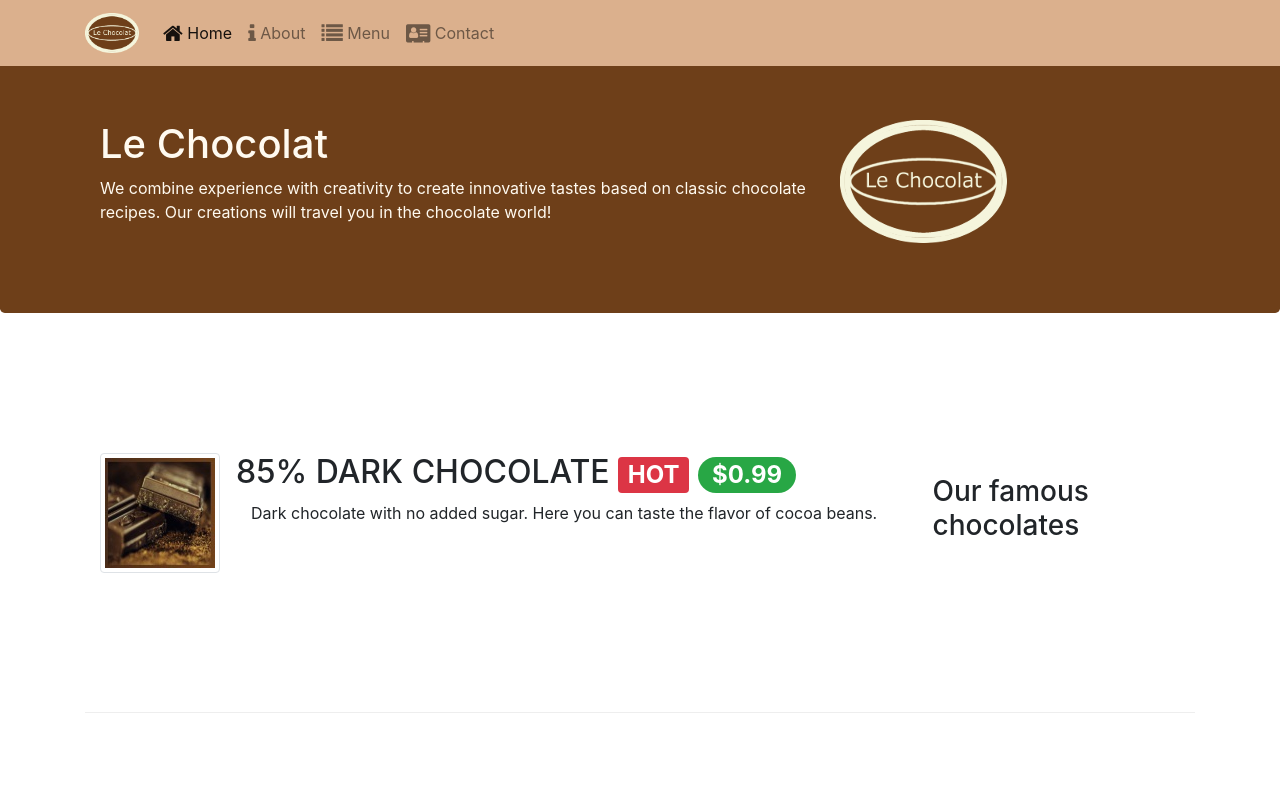
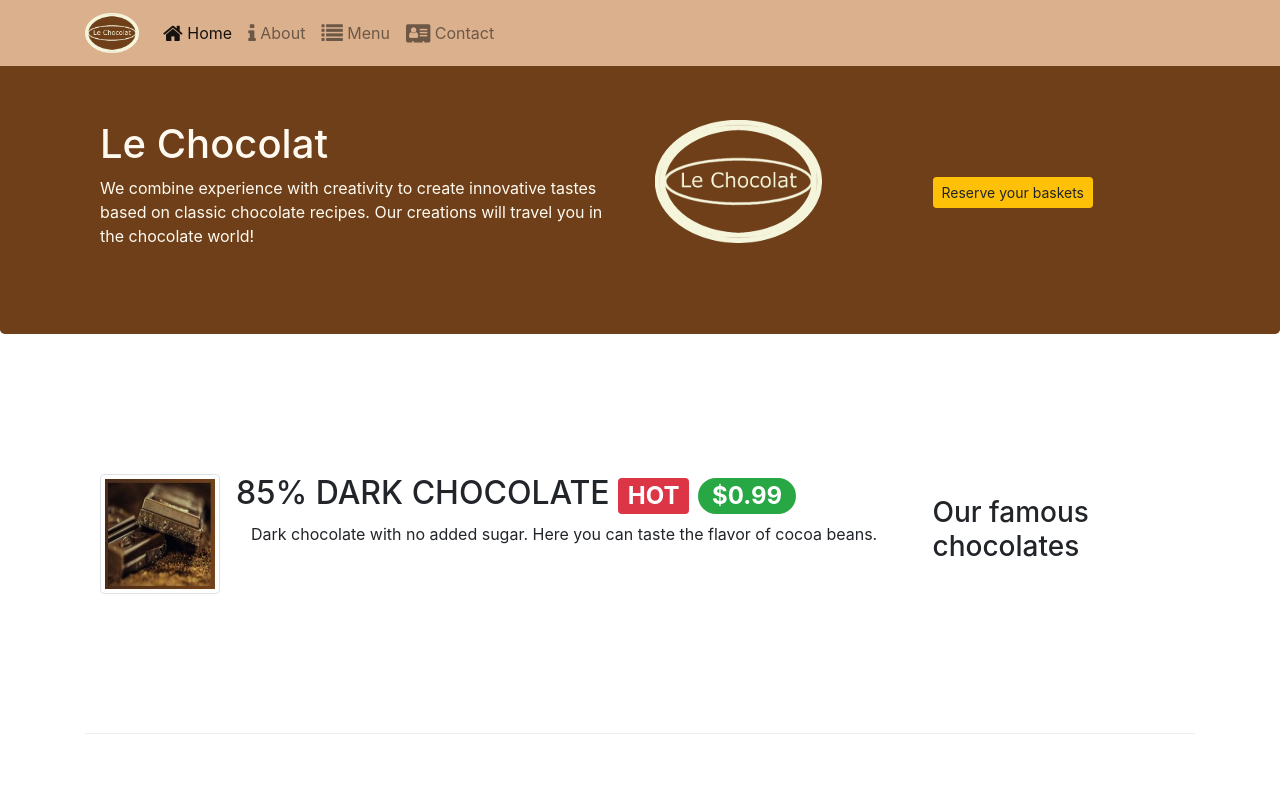
Before and after one commit to panouklas/LeChocolat, a website: page index.html in a window 1280 px wide. Shown: the top 800 px of the page. Drawn offline with nearby package versions, Linux system fonts and the light colour scheme.

Commit message:
Bootstrap Assignment 9

```diff
--- a/index.html
+++ b/index.html
@@ -38,13 +38,17 @@
     <header class="jumbotron">
         <div class="container">
             <div class="row row-header">
-                <div class="col-12 col-sm-8">
+                <div class="col-12 col-sm-6">
                     <h1>Le Chocolat</h1>
                     <p>We combine experience with creativity to create innovative tastes based on classic chocolate
                         recipes. Our creations will travel you in the chocolate world!</p>
                 </div>
-                <div class="col col-sm">
+                <div class="col-12 col-sm-3">
                     <img src="images/logo.png" class="img-fluid">
+                </div>
+                <div class="col-12 col-sm-3 m-auto">
+                    <a role="button" class="btn btn-warning btn-sm" href="#reserveForm">Reserve your baskets</a>
+
                 </div>
             </div>
         </div>
@@ -106,7 +110,7 @@
         <div class="row  row-content align-items-center justify-content-center">
             <div class="col-12 col-sm-8">
                 <div class="card">
-                    <h3 class="card-header bg-warning text-white">Reserve your baskets</h3>
+                    <h3 class="card-header bg-warning text-white" id="reserveForm">Reserve your baskets</h3>
                     <div class="card-body">
 
                         <form>
```
Lines whose indentation alone changed are shown as unchanged.
